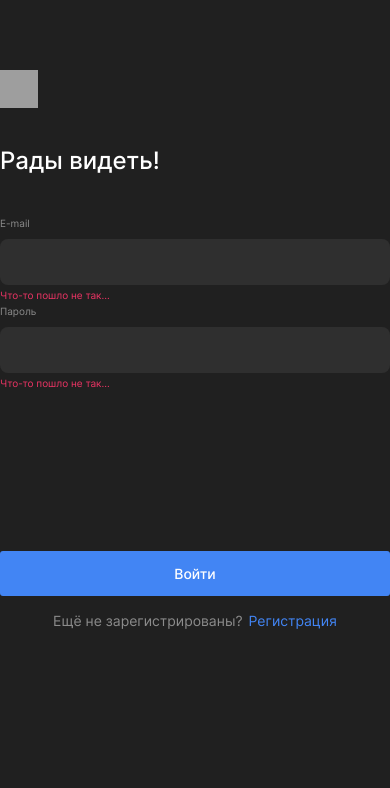
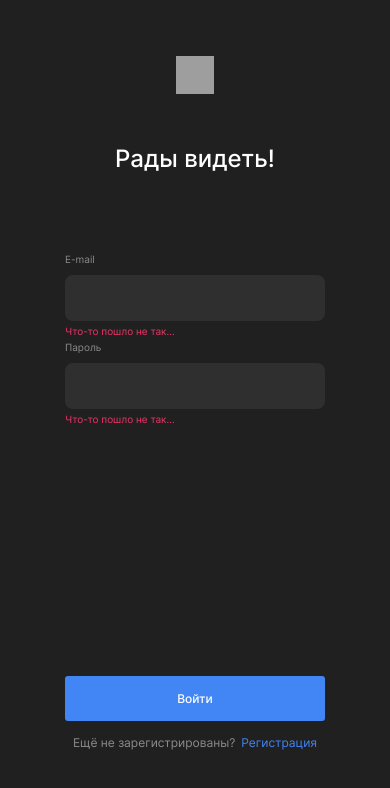
Before and after one commit to GeometricEarth/movies-explorer-frontend, a React (Create React App) app: page /signin in a window 390 px wide. Shown: the top 788 px of the page. Built offline with nearby package versions, Linux system fonts and the light colour scheme; grey boxes are pictures that could not be loaded.

Commit message:
feat: Реализовать страницу входа signin

```diff
--- a/src/components/Greeting/Greeting.css
+++ b/src/components/Greeting/Greeting.css
@@ -7,10 +7,25 @@
   font-weight: 500;
   line-height: normal;
   margin: 35px 0 0;
-
 }
 
 .logo {
   width: 38px;
   height: 38px;
 }
+
+@media (max-width: 420px) {
+  .greeting {
+    display: flex;
+    flex-direction: column;
+    justify-content: center;
+    padding: 56px 0 80px;
+  }
+  .greeting__link {
+    text-align: center;
+  }
+  .greeting__text {
+    text-align: center;
+    margin-top: 47px;
+  }
+}
--- a/src/components/Greeting/Greeting.jsx
+++ b/src/components/Greeting/Greeting.jsx
@@ -3,10 +3,10 @@ import logo from '../../images/logo.svg';
 import { Link } from 'react-router-dom';
 
 
-export default function Greeting({children}) {
+export default function Greeting({ children }) {
   return (
     <div className='greeting'>
-      <Link to="/">
+      <Link className='greeting__link' to="/">
         <img className="logo" src={logo} alt="Логотип проекта" />
       </Link>
       <p className='greeting__text'>{children}</p>
--- a/src/components/Login/Login.css
+++ b/src/components/Login/Login.css
@@ -2,7 +2,7 @@
   max-width: 396px;
   margin: 0 auto;
 }
-.register{
+.register {
   display: flex;
   margin: 0 auto;
   gap: 6px;
@@ -84,3 +84,22 @@ input:-webkit-autofill:active {
   transition: background-color 5000s ease-in-out 0s;
   box-shadow: inset 0 0 20px 20px #2f2f2f;
 }
+
+@media (max-width: 420px) {
+  .login {
+    max-width: 260px;
+  }
+  .form__submit {
+    margin-top: 251px;
+    font-size: 12px;
+  }
+  .register {
+    margin-top: 14px;
+  }
+  .register__text {
+    font-size: 12px;
+  }
+  .register__link {
+    font-size: 12px;
+  }
+}
```
